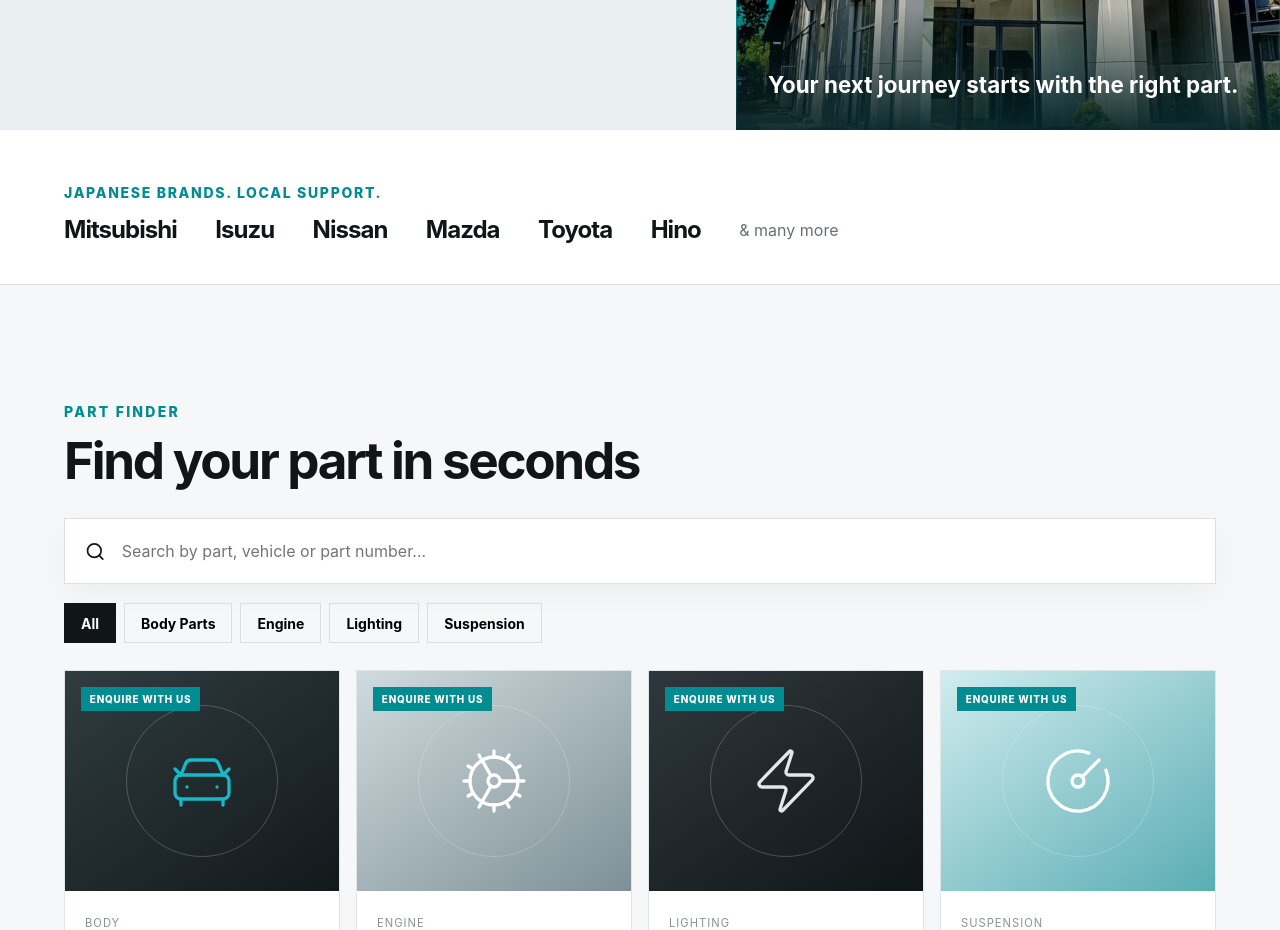
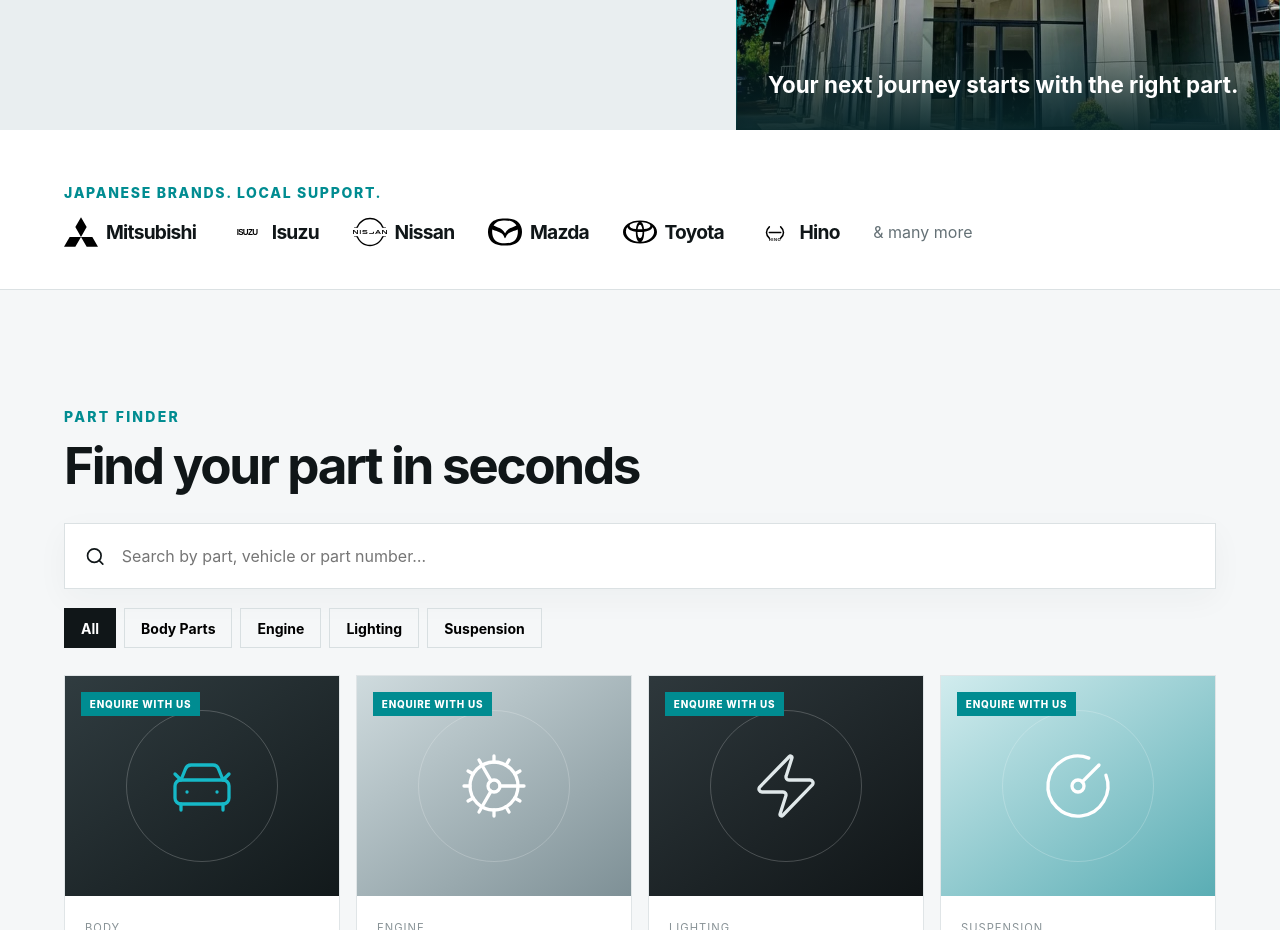
Before and after one commit to nudara2000/autora_website, a React (Vite) app: page / in a window 1280 px wide. Shown: the part 840-1770 px from the top of the page. Built offline with nearby package versions, Linux system fonts and the light colour scheme.

Commit message:
Show Japanese brand logos in support strip

```diff
--- a/src/components/Hero.jsx
+++ b/src/components/Hero.jsx
@@ -1,5 +1,14 @@
 import { ArrowRight, Truck, PackageCheck, MessageCircle } from "lucide-react";
-const brands = ["Mitsubishi", "Isuzu", "Nissan", "Mazda", "Toyota", "Hino"];
+
+const brands = [
+  { name: "Mitsubishi", src: "/images/brands/mitsubishi.svg" },
+  { name: "Isuzu", src: "/images/brands/isuzu.svg" },
+  { name: "Nissan", src: "/images/brands/nissan.svg" },
+  { name: "Mazda", src: "/images/brands/mazda.svg" },
+  { name: "Toyota", src: "/images/brands/toyota.svg" },
+  { name: "Hino", src: "/images/brands/hino.svg" },
+];
+
 export default function Hero() {
   return <>
     <section className="hero truck-hero" id="top">
@@ -15,6 +24,18 @@
       </div>
       <div className="truck-hero-image"><img src="/images/autora-building.webp" alt="Autora premises in Kesbewa" fetchPriority="high"/><div className="image-caption">Your next journey starts with the right part.</div></div>
     </section>
-    <section className="brand-strip" aria-label="Truck brands we supply"><p>JAPANESE BRANDS. LOCAL SUPPORT.</p><div>{brands.map(brand=><strong key={brand}>{brand}</strong>)}<span>& many more</span></div></section>
+
+    <section className="brand-strip" aria-label="Truck brands we supply">
+      <p>JAPANESE BRANDS. LOCAL SUPPORT.</p>
+      <div style={{ display: "flex", flexWrap: "wrap", alignItems: "center", gap: "1.25rem 2.1rem" }}>
+        {brands.map(({ name, src }) => (
+          <div key={name} style={{ display: "flex", alignItems: "center", gap: ".5rem" }}>
+            <img src={src} alt={name} style={{ width: "34px", height: "34px", objectFit: "contain", display: "block" }} />
+            <strong style={{ fontSize: "1.2rem", whiteSpace: "nowrap" }}>{name}</strong>
+          </div>
+        ))}
+        <span>&amp; many more</span>
+      </div>
+    </section>
   </>;
 }
```
